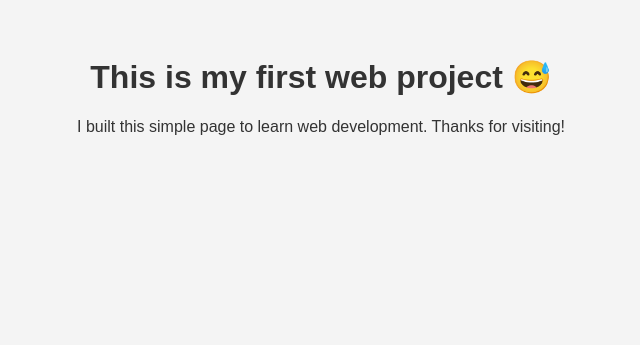
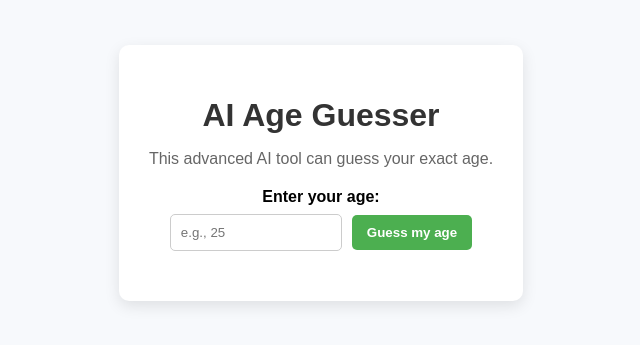
Before and after one commit to muzammilhussaini/IP-Tracker, a website: page public/index.html in a window 1280 px wide. Shown: the part 227-572 px from the top of the page, without its empty margins (319-959 px from the left). Drawn offline with Linux system fonts and the light colour scheme.

Commit message:
Age Guesse AI

```diff
--- a/public/index.html
+++ b/public/index.html
@@ -1,15 +1,66 @@
 <!DOCTYPE html>
 <html lang="en">
 <head>
-    <meta charset="UTF-8" />
-    <meta name="viewport" content="width=device-width, initial-scale=1.0" />
-    <title>My First Web Project</title>
-    <link rel="stylesheet" href="style.css" />
+    <meta charset="UTF-8">
+    <meta name="viewport" content="width=device-width, initial-scale=1.0">
+    <title>AI Age Guesser</title>
+    <link rel="stylesheet" href="style.css">
 </head>
 <body>
     <div class="container">
-        <h1>This is my first web project 😅</h1>
-        <p>I built this simple page to learn web development. Thanks for visiting!</p>
+        <h1>AI Age Guesser</h1>
+        <p class="subtitle">This advanced AI tool can guess your exact age.</p>
+        <label for="ageInput">Enter your age:</label>
+        <div class="input-group">
+            <input type="number" id="ageInput" placeholder="e.g., 25" />
+            <button onclick="guessAge()">Guess my age</button>
+        </div>
+        <div id="loading" class="loading" style="display:none;">
+            <p id="loadingText">Calculating your age with AI...</p>
+            <div class="spinner"></div>
+        </div>
+        <p id="result" class="result"></p>
     </div>
+
+    <script>
+        const loadingSteps = [
+            "Calculating your age with AI...",
+            "Analyzing space vortexes...",
+            "Reading your ahh code...",
+            "Finalizing the result..."
+        ];
+
+        function guessAge() {
+            const ageInput = document.getElementById('ageInput').value;
+            const result = document.getElementById('result');
+            const loading = document.getElementById('loading');
+            const loadingText = document.getElementById('loadingText');
+
+            if (ageInput === '' || isNaN(ageInput)) {
+                result.textContent = "Please enter a valid number.";
+                return;
+            }
+
+            // Reset UI
+            result.textContent = '';
+            loading.style.display = 'block';
+            let step = 0;
+
+            // Show loading steps
+            const interval = setInterval(() => {
+                loadingText.textContent = loadingSteps[step];
+                step++;
+                if (step === loadingSteps.length) {
+                    clearInterval(interval);
+
+                    // Fake loading finished
+                    setTimeout(() => {
+                        loading.style.display = 'none';
+                        result.textContent = `Your age is: ${ageInput}`;
+                    }, 1000);
+                }
+            }, 1500); // Change every 1.5s
+        }
+    </script>
 </body>
 </html>
--- a/public/style.css
+++ b/public/style.css
@@ -1,11 +1,88 @@
 body {
-    background-color: #f4f4f4;
-    color: #333;
+    background-color: #f7f9fc;
     font-family: Arial, sans-serif;
+    display: flex;
+    justify-content: center;
+    align-items: center;
+    height: 100vh;
+    margin: 0;
+}
+
+.container {
     text-align: center;
-    padding-top: 20%;
+    background: #ffffff;
+    padding: 30px;
+    border-radius: 10px;
+    box-shadow: 0 5px 15px rgba(0,0,0,0.1);
 }
-.container {
-    max-width: 600px;
-    margin: auto;
+
+h1 {
+    color: #333333;
+    margin-bottom: 10px;
 }
+
+.subtitle {
+    color: #666666;
+    margin-bottom: 20px;
+}
+
+label {
+    display: block;
+    margin-bottom: 8px; /* Added gap between label and input */
+    font-weight: bold;
+}
+
+.input-group {
+    display: flex;
+    justify-content: center;
+    align-items: center;
+    gap: 10px;
+    margin-bottom: 20px;
+}
+
+input[type="number"] {
+    padding: 10px;
+    border: 1px solid #cccccc;
+    border-radius: 5px;
+    width: 150px;
+}
+
+button {
+    padding: 10px 15px;
+    border: none;
+    background-color: #4CAF50;
+    color: white;
+    border-radius: 5px;
+    cursor: pointer;
+    font-weight: bold;
+}
+
+button:hover {
+    background-color: #45a049;
+}
+
+.loading {
+    margin-top: 20px;
+}
+
+.spinner {
+    margin: 10px auto;
+    border: 4px solid #f3f3f3;
+    border-top: 4px solid #4CAF50;
+    border-radius: 50%;
+    width: 30px;
+    height: 30px;
+    animation: spin 1s linear infinite;
+}
+
+@keyframes spin {
+    0% { transform: rotate(0deg); }
+    100% { transform: rotate(360deg); }
+}
+
+.result {
+    font-size: 1.2em;
+    color: #333333;
+    margin-top: 10px;
+    font-weight: bold;
+}
```
